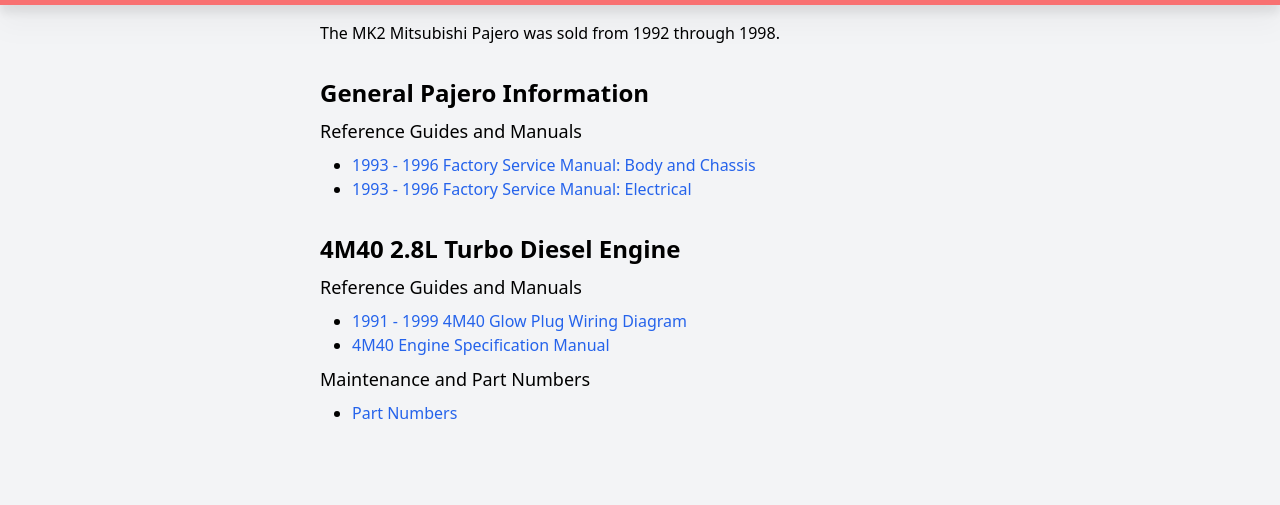
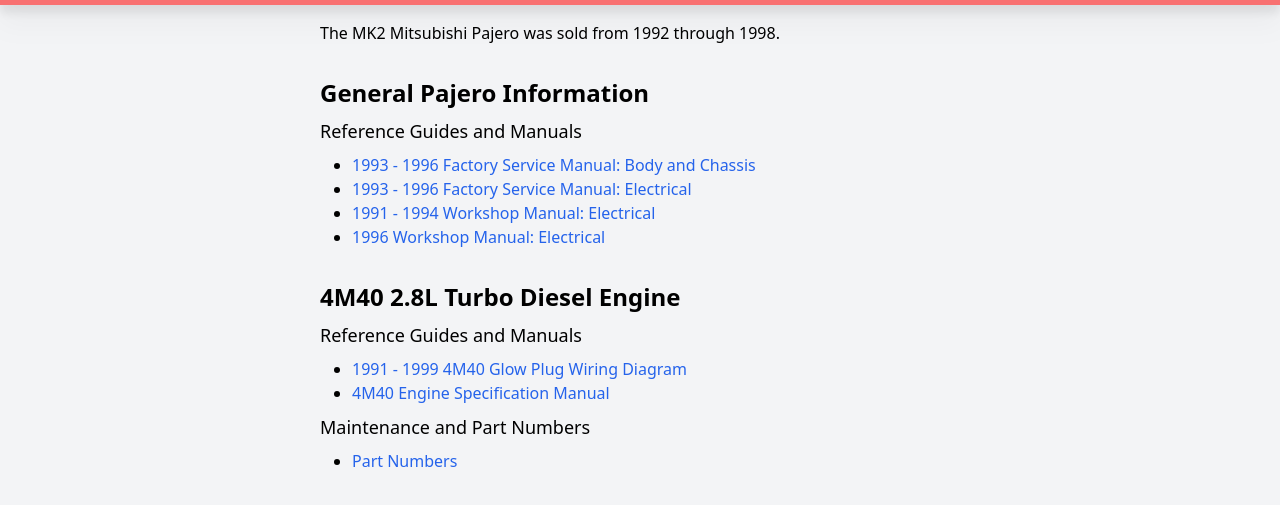
Before and after one commit to kyleratti/JdmDepot, an Astro site: page /cars/mk2-mitsubishi-pajero in a window 1280 px wide. Shown: the part 155-660 px from the top of the page. Built offline with nearby package versions, Linux system fonts and the light colour scheme; Astro itself is replaced by a stand-in of ours.

Commit message:
feat: add 91-94 and 96 wiring manuals

```diff
--- a/src/pages/cars/mk2-mitsubishi-pajero/index.astro
+++ b/src/pages/cars/mk2-mitsubishi-pajero/index.astro
@@ -20,6 +20,8 @@ import Layout from "@layouts/Layout.astro";
 				<ul class="link-list">
 					<li><a target="_blank" href="/assets/cars/mk2-mitsubishi-pajero/mitsubishi-pajero-fsm-1993-1996-engine-chassis-body.pdf">1993 - 1996 Factory Service Manual: Body and Chassis</a></li>
 					<li><a target="_blank" href="/assets/cars/mk2-mitsubishi-pajero/mitsubishi-pajero-fsm-1993-1996-electrical.pdf">1993 - 1996 Factory Service Manual: Electrical</a></li>
+					<li><a target="_blank" href="/assets/cars/mk2-mitsubishi-pajero/PHJE9026_A_B_C_PAJERO_91-94_ELECTRICAL_WIRING.pdf">1991 - 1994 Workshop Manual: Electrical</a></li>
+					<li><a target="_blank" href="/assets/cars/mk2-mitsubishi-pajero/PHJE9026-E_PAJERO_96_ELECTRICAL_WIRING.pdf">1996 Workshop Manual: Electrical</a></li>
 				</ul>
 			</section>
 		</section>
```
Also changed, not shown: 2 other files.
